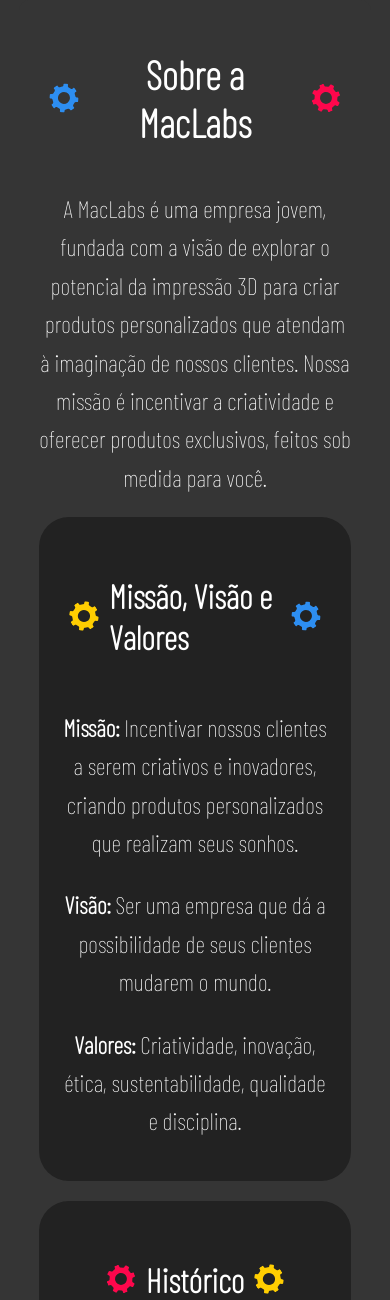
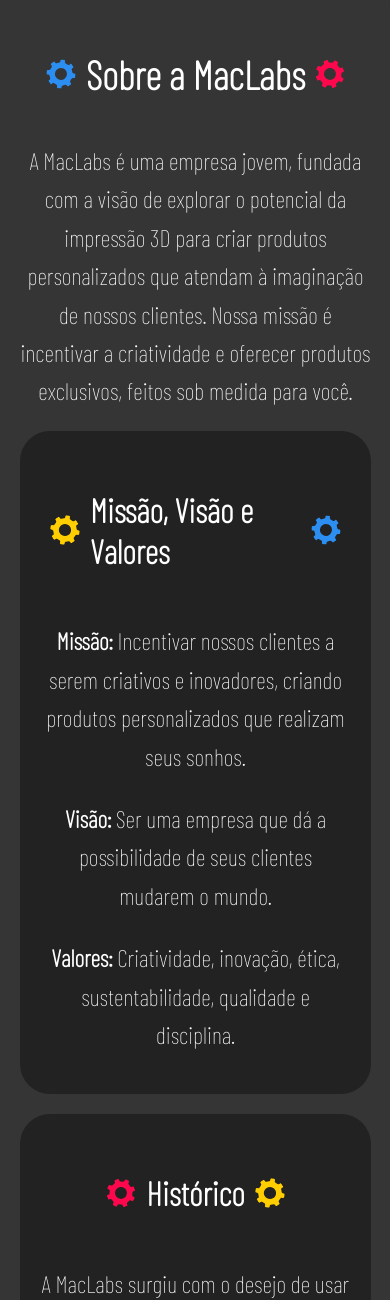
Before and after one commit to LeoDellAmatrice/MacLabs, a Flask app: page /sobre in a window 390 px wide. Shown: the part 108-1408 px from the top of the page. Run offline with Flask 3, Linux system fonts and the light colour scheme.

Commit message:
melhoria visibilidade

```diff
--- a/static/css/sobre.css
+++ b/static/css/sobre.css
@@ -2,8 +2,8 @@
     background-color: #353535;
     color: #fff;
     padding: 20px;
+    width: 70%;
     border-radius: 10px;
-    width: 80%;
     margin: 0 auto;
 }
 
@@ -62,3 +62,15 @@
         transform: rotate(360deg);
     }
 }
+
+@media (max-width: 980px) {
+    .sobre-container {
+        width: 80%;
+    }
+}
+
+@media (max-width: 400px) {
+    .sobre-container {
+        width: 90%;
+    }
+}
```
